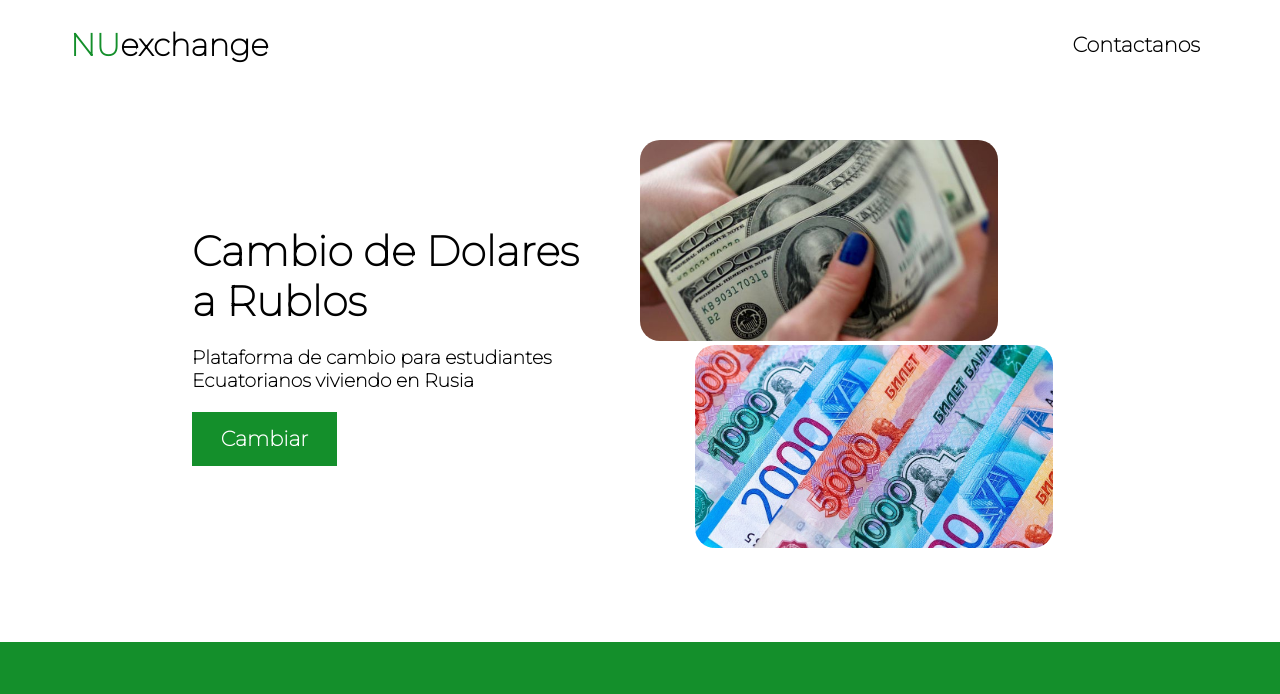
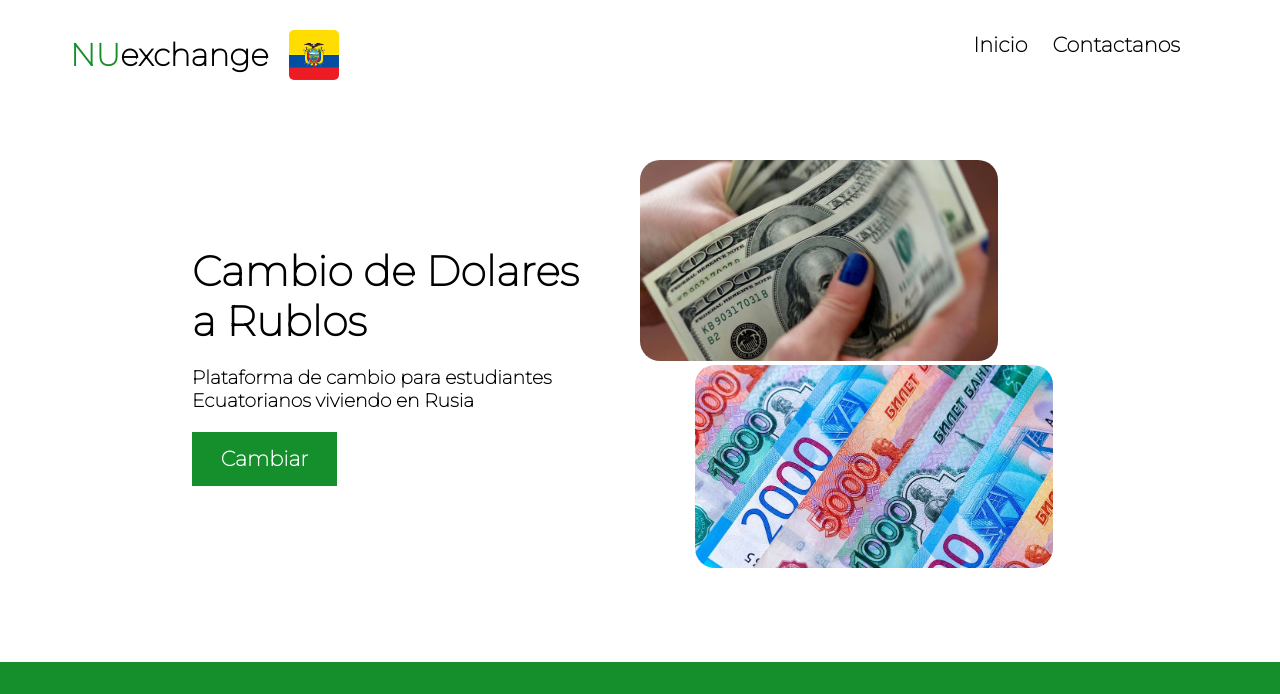
Before and after one commit to DataJoshua/NUexchange, a plain HTML site: page index.html in a window 1280 px wide. Shown: the top 694 px of the page. Drawn offline with nearby package versions, Linux system fonts and the light colour scheme; no server answers.

Commit message:
agregado boton de inicio y bandera ex en el logo

```diff
--- a/css/styles.css
+++ b/css/styles.css
@@ -20,6 +20,23 @@
 
 ::-webkit-scrollbar-thumb{
     background: var(--color-primary);
+}
+
+
+.flex-container{
+    display: flex;
+    justify-content: center;
+    align-items: center;
+}
+
+.logo-ec{
+    background-image: url("../img/flag-ecs.png");
+    background-repeat: no-repeat;
+    background-size: cover;
+    border-radius: 10%;
+    width: 50px;
+    height: 50px;
+    margin-left: 20px;
 }
 
 nav{
@@ -48,12 +65,14 @@ nav h1{
 nav ul{
     list-style-type: none;
     margin-right: 60px;
+    height: 70px;
 
 }
+
 nav ul li{
     display: inline-block;
-    width: 100%;
-    height: 100%;
+    margin-right: 20px;
+
 }
 nav ul a{
     text-decoration: none;
@@ -470,6 +489,10 @@ footer{
     nav ul{
         display: none;
     }
+    nav img{
+        width: 100%;
+        height:100%;
+    }
     .calc{
         flex-direction: column;
         align-items: center;
--- a/index.html
+++ b/index.html
@@ -4,12 +4,12 @@
     <meta charset="UTF-8">
     <meta http-equiv="X-UA-Compatible" content="IE=edge">
     <meta name="keywords" content="cambios, rublo a dolar, dolar, rublo, Ecuador cambio">
-    <meta name="description" content="Cambio de dolar a rublos para todos los estudiantes Ecuatorianos que se encuentren en Rusia, con las mejores tasas de cambio">
+    <meta name="description" content="Cambio de dólar a rublos para todos los estudiantes Ecuatorianos que se encuentren en Rusia, con las mejores tasas de cambio">
     <meta name="viewport" content="width=device-width, initial-scale=1.0">
     <meta name="author" content="josh64">
 
     <title>NUexchange</title>
-    <link rel="icon" type="image/x-icon" href="./img/logo.png" >
+    <link rel="icon" type="image/x-icon" href="./mg/logo.png">
 
     <script src="https://code.jquery.com/jquery-3.5.1.min.js" integrity="sha256-9/aliU8dGd2tb6OSsuzixeV4y/faTqgFtohetphbbj0=" crossorigin="anonymous"></script>
     <link rel="stylesheet" href="css/styles.css">
@@ -30,8 +30,12 @@
         <img class="fixed-img" src="./img/ws.png" alt="">
     </a>
     <nav>
-        <div><h1 class="logo">exchange</h1></div>
+        <div class="flex-container">
+            <h1 class="logo">exchange</h1>
+            <div class="logo-ec"></div>
+        </div>
         <ul>
+            <li><a href="index.html">Inicio</a></li>
             <li><a href="contact.html">Contactanos</a></li>
         </ul>
     </nav>
```
Also changed, not shown: contact.html (+5 -1 lines).
